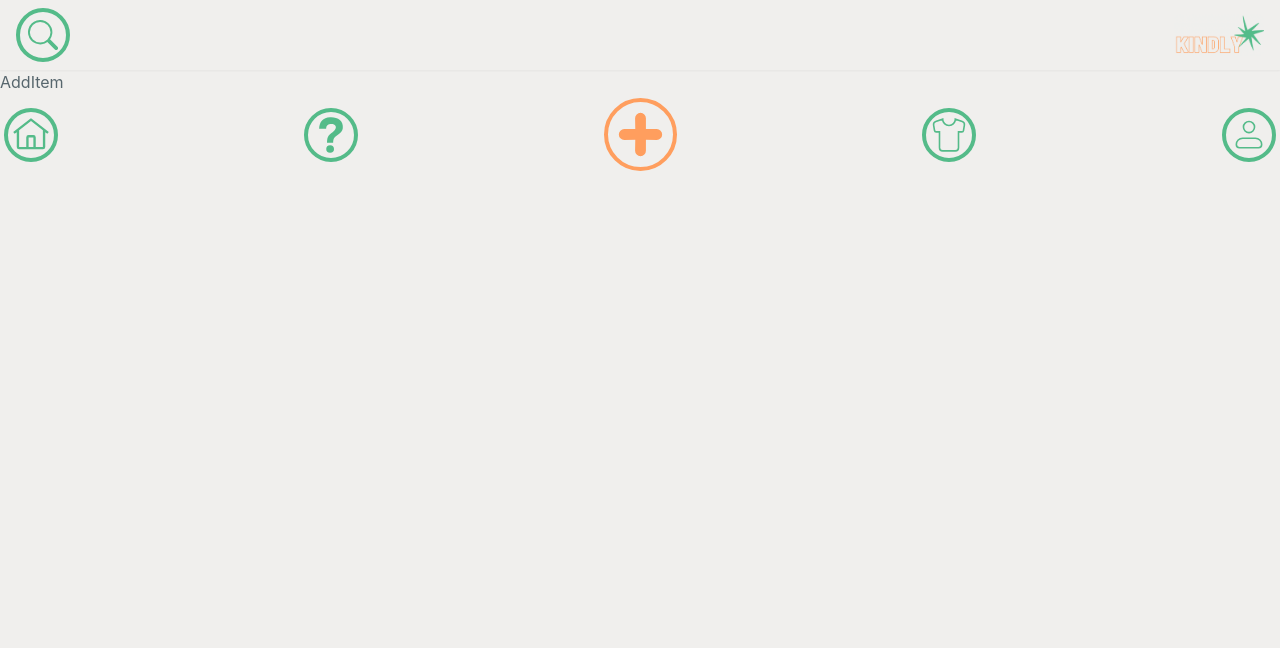
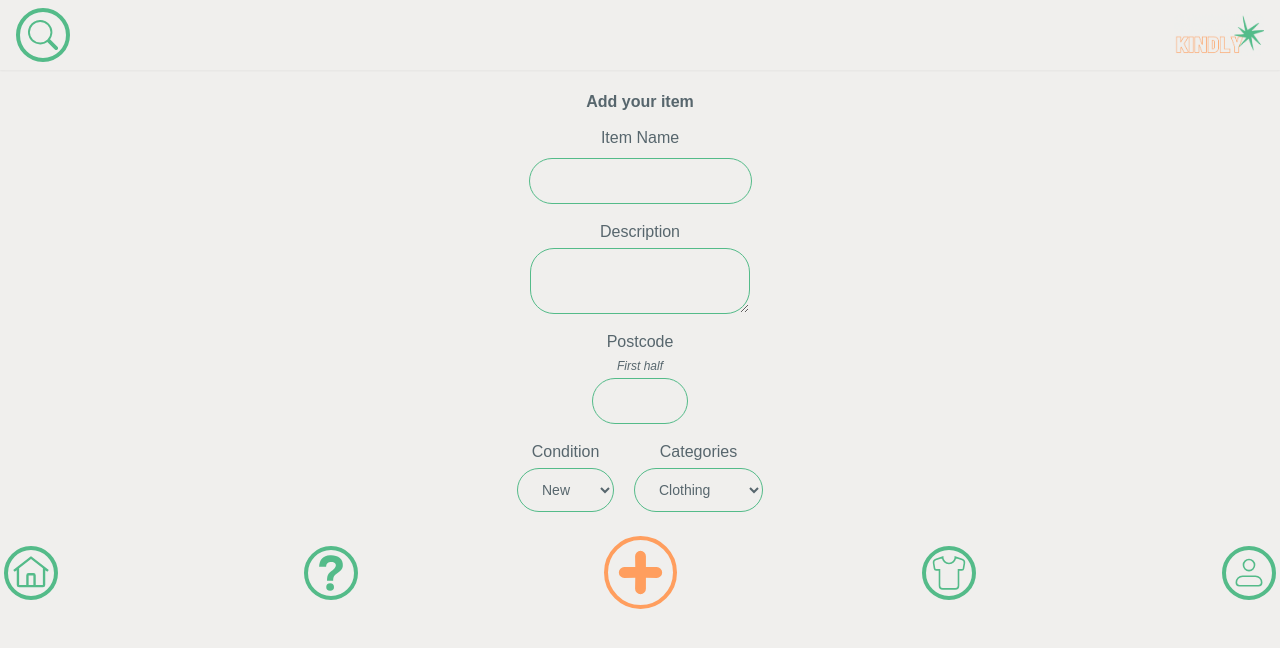
Before and after one commit to enBloc-org/kindly, a Next.js app: page /add-item in a window 1280 px wide. Shown: the top 648 px of the page. Built offline with nearby package versions, Linux system fonts and the light colour scheme.

Commit message:
Add item form started and react hook form installed
Relates#39

```diff
--- a/app/(dashboard)/add-item/page.tsx
+++ b/app/(dashboard)/add-item/page.tsx
@@ -1,7 +1,81 @@
-import React from 'react';
+'use client';
 
-const AddItem = () => {
-  return <div>AddItem</div>;
+import { useForm } from 'react-hook-form';
+
+const AddItemPage = () => {
+  const {
+    register,
+    handleSubmit,
+    watch,
+    formState: { errors },
+  } = useForm();
+
+  const submitHandler = (data) => {
+    console.log(data);
+  };
+  return (
+    <div className='flex flex-col items-center gap-3 my-5'>
+      <h2 className='font-bold'>Add your item</h2>
+      <form onSubmit={handleSubmit(submitHandler)}>
+        <label
+          htmlFor='item_name'
+          className='flex flex-col gap-2 items-center font-light'
+        >
+          Item Name
+          <input type='text' name='item_name' className='input-text' />
+        </label>
+        <label
+          htmlFor='item_description'
+          className='flex flex-col gap-1 mt-4 items-center font-light'
+        >
+          Description
+          <textarea
+            name='item_description'
+            maxLength={200}
+            className='input-text'
+          />
+        </label>
+        <label
+          htmlFor='postcode'
+          className='flex flex-col gap-1 mt-4 items-center font-light'
+        >
+          Postcode <span className='text-xs italic'>First half</span>
+          <input
+            type='text'
+            maxLength={5}
+            name='postcode'
+            className='input-text w-24 text-center'
+          />
+        </label>
+        <div className='flex gap-5'>
+          <label
+            htmlFor='condition'
+            className='flex flex-col gap-1 mt-4 items-center font-light'
+          >
+            Condition
+            <select name='condition' className='input-text '>
+              <option value={'new'}>New</option>
+              <option value={'good'}>Good</option>
+              <option value={'fair'}>Fair</option>
+              <option value={'poor'}>Poor</option>
+            </select>
+          </label>
+          <label
+            htmlFor='condition'
+            className='flex flex-col gap-1 mt-4 items-center font-light'
+          >
+            Categories
+            <select name='condition' className='input-text '>
+              <option value={'clothin'}>Clothing</option>
+              <option value={'shoes'}>Shoes</option>
+              <option value={'toys'}>Toys</option>
+              <option value={'books'}>Books</option>
+              <option value={'household'}>Household</option>
+            </select>
+          </label>
+        </div>
+      </form>
+    </div>
+  );
 };
-
-export default AddItem;
+export default AddItemPage;
--- a/app/globals.css
+++ b/app/globals.css
@@ -9,7 +9,8 @@ h3,
 h4,
 h5,
 h6,
-button {
+button,
+label {
   @apply font-barlow text-primaryGray;
 }
 
@@ -39,3 +40,9 @@ body {
   fill: #FF9E5E;
   border-color: #FF9E5E;
 }
+
+/* Form classes*/
+
+.input-text {
+  @apply bg-background py-3 px-5 rounded-3xl border border-primaryGreen text-sm
+}
--- a/components/ButtonRounded.tsx
+++ b/components/ButtonRounded.tsx
@@ -3,18 +3,21 @@ import React from 'react';
 
 type ButtonRoundedPropTypes = {
   children: string;
-  clickHandler: () => void;
+  type: 'button' | 'submit' | 'reset';
+  clickHandler?: () => void;
 };
 
 const ButtonRounded: React.FC<ButtonRoundedPropTypes> = ({
   children,
   clickHandler,
+  type,
 }) => {
   return (
     <button
       className='button button-rounded'
-      onClick={clickHandler}
+      onClick={() => clickHandler}
       role='button'
+      type={type}
       aria-label={`${children}`}
     >
       {children}
--- a/package.json
+++ b/package.json
@@ -20,6 +20,7 @@
     "postcss": "8.4.29",
     "react": "18.2.0",
     "react-dom": "18.2.0",
+    "react-hook-form": "^7.48.2",
     "tailwindcss": "3.3.3",
     "typescript": "5.1.3"
   },
```
Also changed, not shown: 1 other file (tests, documents, lock files or other folders).
